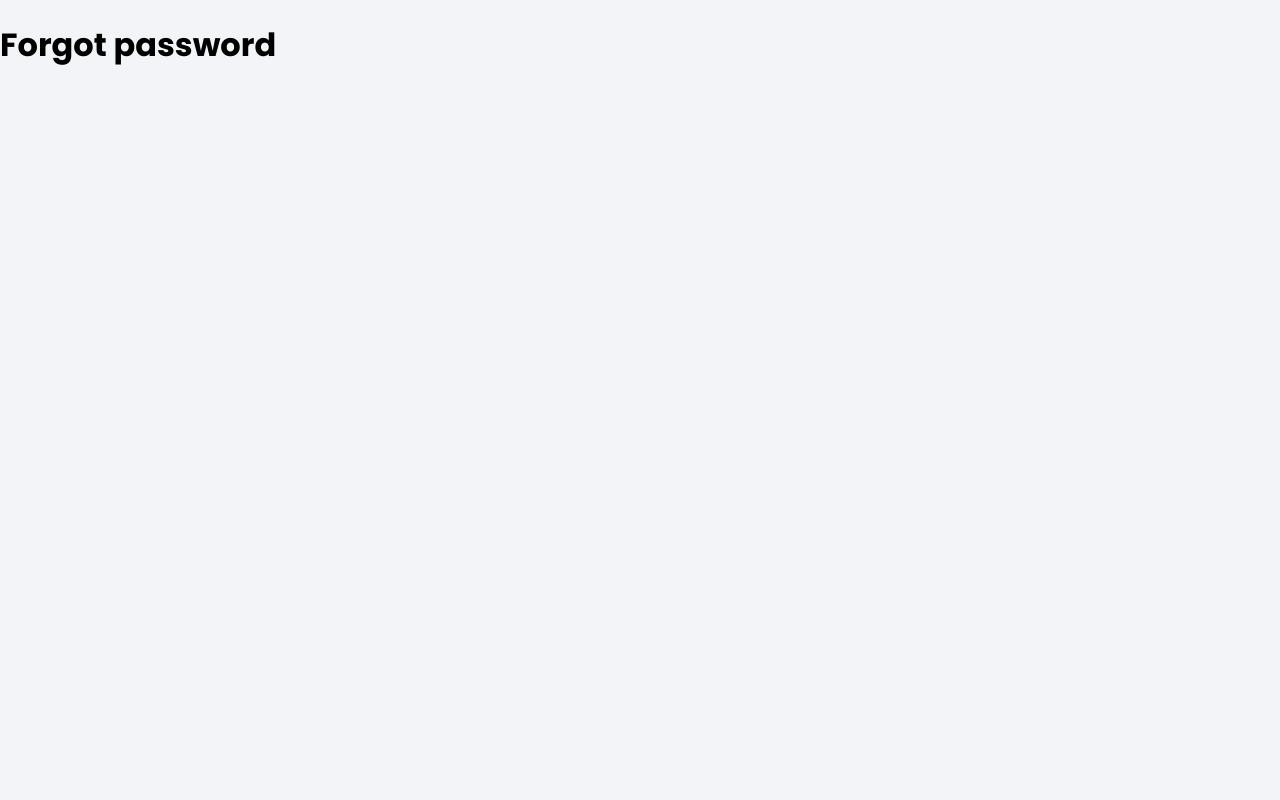
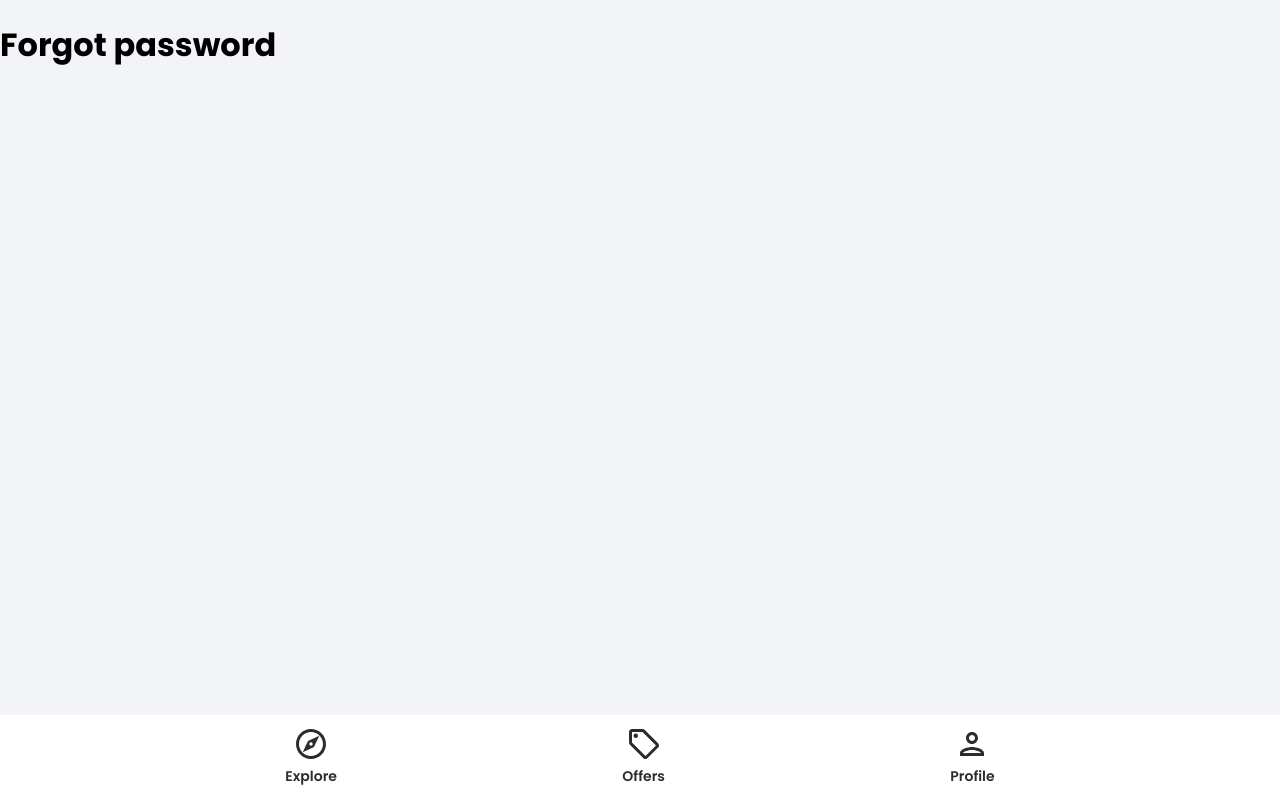
Before and after one commit to 666blessed/real-estate-app, a React (Create React App) app: page /forgot-password in a window 1280 px wide. Built offline with nearby package versions, Linux system fonts and the light colour scheme.

Commit message:
navbar added

```diff
--- a/src/App.js
+++ b/src/App.js
@@ -5,6 +5,7 @@
 import Profile from './pages/Profile';
 import SignUp from './pages/SignUp';
 import SignIn from './pages/SignIn';
+import Navbar from './components/Navbar';
 
 
 function App() {
@@ -18,8 +19,8 @@
           <Route path='/sign-in' element={<SignIn/>}/>
           <Route path='/sign-up' element={<SignUp/>}/>
           <Route path='/forgot-password' element={<ForgotPassword/>}/>
-
         </Routes>
+        <Navbar/>
       </Router>
     </>
   );
--- /dev/null
+++ b/src/components/Navbar.jsx
@@ -0,0 +1,42 @@
+import React from 'react';
+import {useNavigate, useLocation} from 'react-router-dom';
+import {ReactComponent as OfferIcon} from '../assets/svg/localOfferIcon.svg';
+import {ReactComponent as ExploreIcon} from '../assets/svg/exploreIcon.svg';
+import {ReactComponent as PersonOutlineIcon} from '../assets/svg/personOutlineIcon.svg';
+
+function Navbar() {
+    const navigate = useNavigate();
+    const location = useLocation();
+
+    const pathMatchRoute = (route) => {
+        if (route === location.pathname) {
+            return true;
+        }
+    }
+
+    return (
+    <footer className='navbar'>
+        <nav className="navbarNav">
+            <ul className='navbarListItems'>
+                <li className='navbarListItem' onClick={() => navigate('/')}>
+                    <ExploreIcon fill={pathMatchRoute('/') ?
+                    '#00cc66' : '#2c2c2c'} width='36px' height='36px'/>
+                    <p className={pathMatchRoute('/') ? 'navbarListItemNameActive' : 'navbarListItemName'}>Explore</p>
+                </li>
+                <li className='navbarListItem' onClick={() => navigate('/offers')}>
+                    <OfferIcon fill={pathMatchRoute('/offers') ?
+                    '#00cc66' : '#2c2c2c'} width='36px' height='36px'/>
+                    <p className={pathMatchRoute('/offers') ? 'navbarListItemNameActive' : 'navbarListItemName'}>Offers</p>
+                </li>
+                <li className='navbarListItem' onClick={() => navigate('/profile')}>
+                    <PersonOutlineIcon fill={pathMatchRoute('/profile') ?
+                    '#00cc66' : '#2c2c2c'} width='36px' height='36px'/>
+                    <p className={pathMatchRoute('/profile') ? 'navbarListItemNameActive' : 'navbarListItemName'}>Profile</p>
+                </li>
+            </ul>
+        </nav>
+    </footer>
+  );
+}
+
+export default Navbar;
--- a/src/index.css
+++ b/src/index.css
@@ -178,10 +178,10 @@
   margin-top: 0.25rem;
   font-size: 14px;
   font-weight: 600;
-  color: #8f8f8f;
+  color: #2c2c2c;
 }
 .navbarListItemNameActive {
-  color: #2c2c2c;
+  color: #00cc66;
 }
 
 .nameInput {
```
